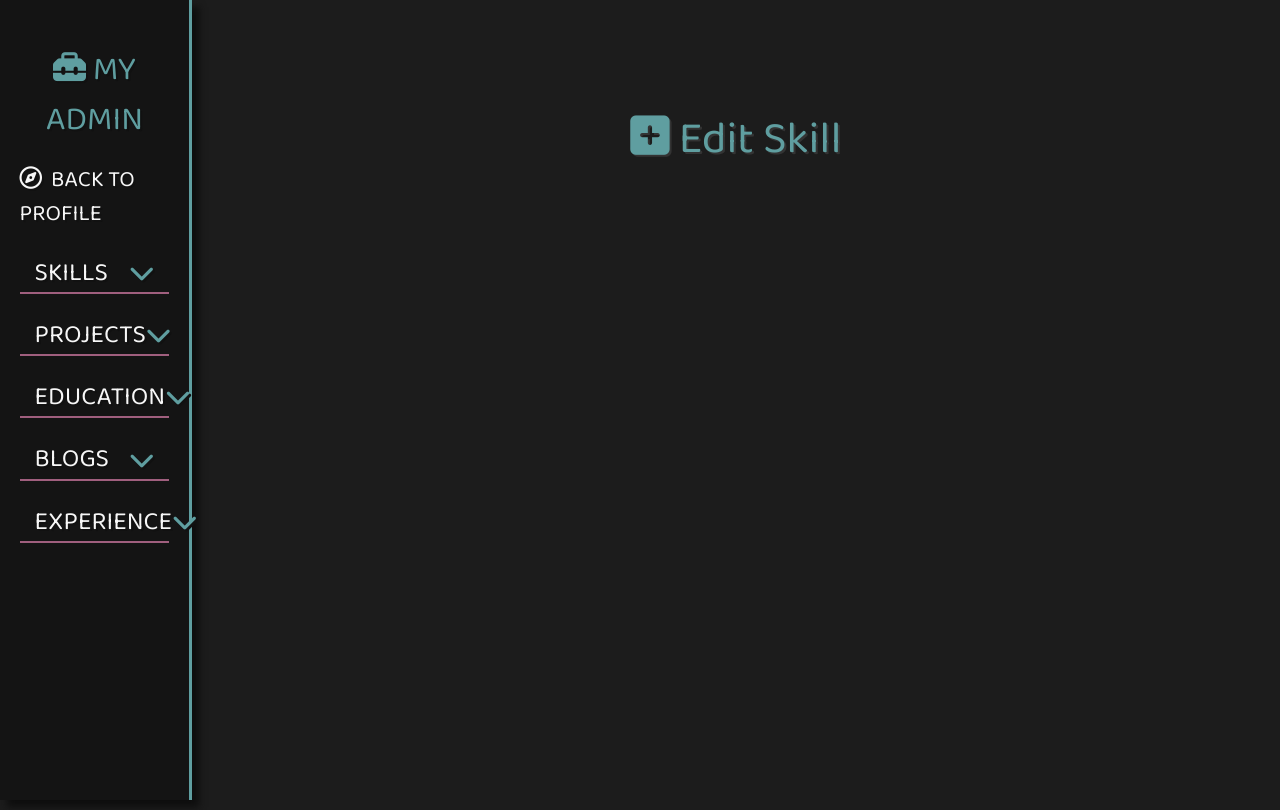
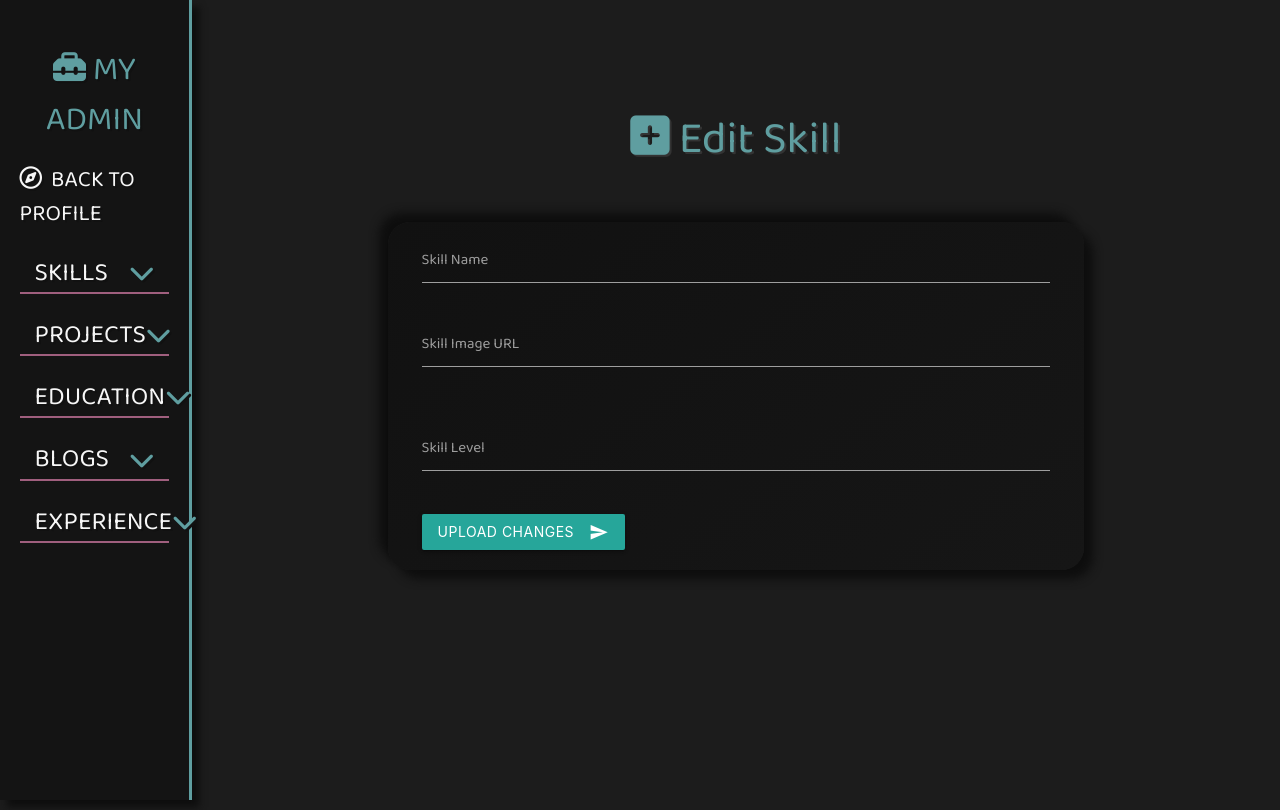
Before and after one commit to wondrousWebWorks/portfolio, a Flask app: template templates/pages/edit_skill.html in a window 1280 px wide. Shown: the top 810 px of the page. Run offline with Flask 2, Linux system fonts and the light colour scheme; the template is opened without the code that fills it, so the values that code supplies are empty; some libraries are stand-ins or nearby versions.

Commit message:
Added form with values loaded from DB using action of update_skill() view

```diff
--- a/templates/pages/edit_skill.html
+++ b/templates/pages/edit_skill.html
@@ -7,6 +7,32 @@
             <h2 class="section-heading"><i class="fas fa-plus-square"></i>  Edit Skill</h2>
         </div>
     </div>
-
-
+    <div class="row admin-add">
+        <form  class="col s12" method="POST" action="{{ url_for('update_skill', skill_id=skill._id) }}">
+            <div class="row">
+                <div class="input-field col s12">
+                    <input id="skill_name" name="skill_name" type="text" class="validate" value="{{skill.skill_name}}">
+                    <label for="skill_name">Skill Name</label>
+                </div>
+                <div class="input-field col s12">
+                    <input id="skill_img_url" name="skill_img_url" type="text" class="validate" value="{{skill.skill_img_url}}">
+                    <label for="skill_img_url">Skill Image URL</label>
+                </div>
+            </div>
+            <div class="row">
+                <div class="input-field col s12">
+                    <input id="skill_level" name="skill_level" type="text" class="validate" value="{{skill.skill_level}}">
+                    <label for="email">Skill Level</label>
+                </div>
+            </div>
+            <div class="row">
+                <div class="col s12">
+                    <button class="btn waves-effect waves-light" type="submit">Upload Changes
+                        <i class="material-icons right">send</i>
+                    </button>
+                </div>
+            </div>
+        </form>
+    </div>
+</div>
 {% endblock %}
```
